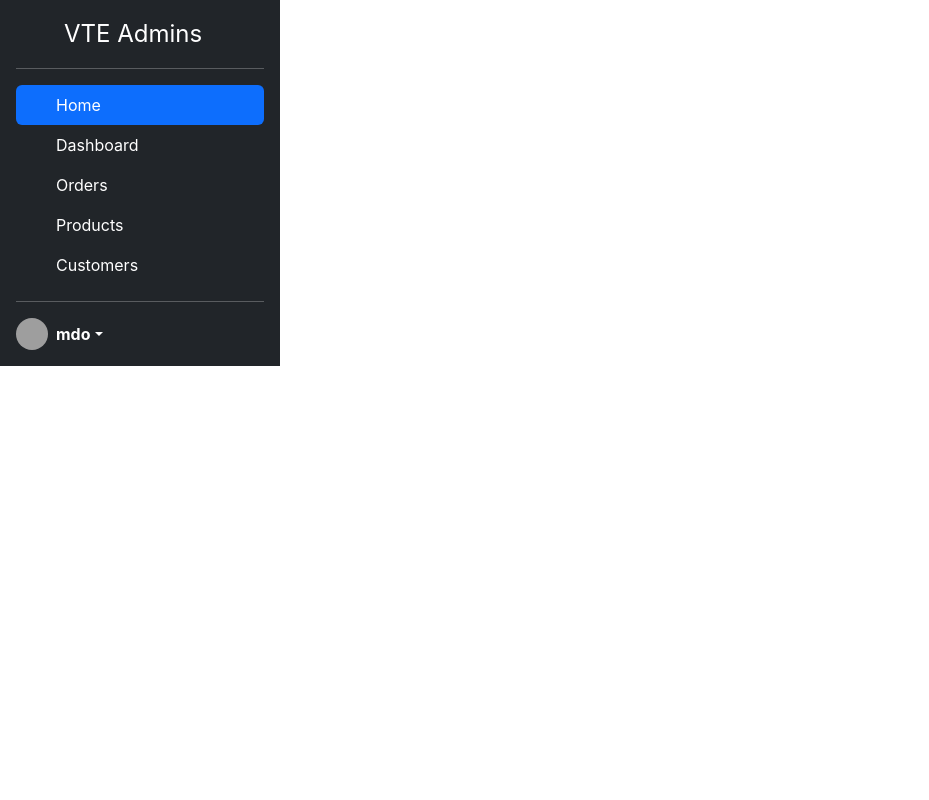
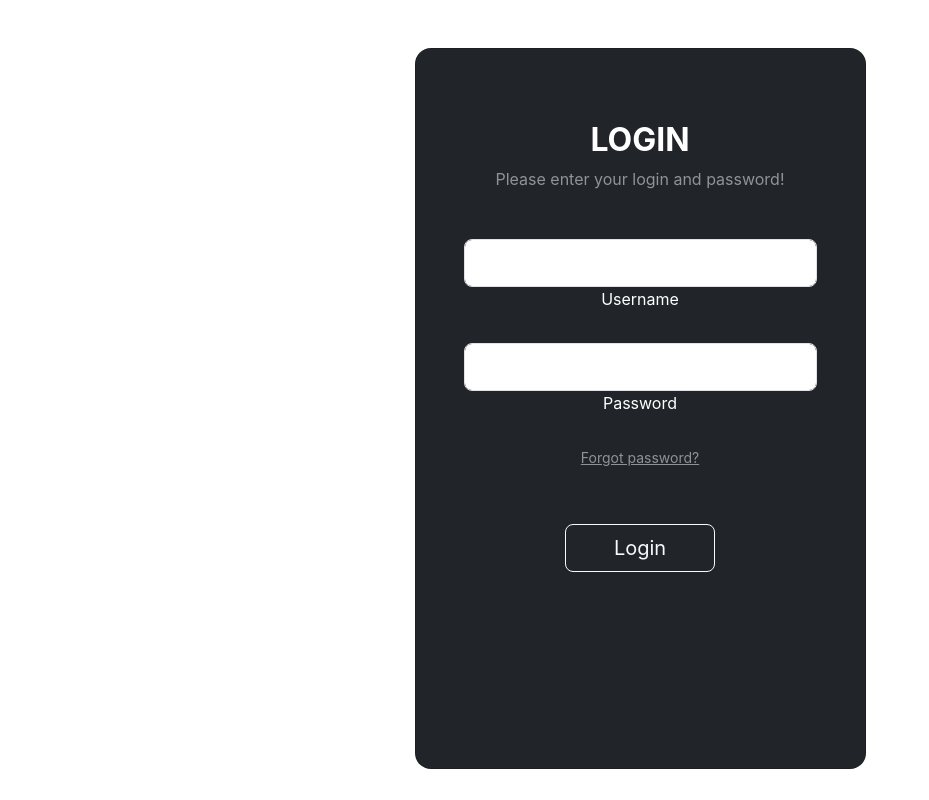
Before and after one commit to fish-afk/Tasked.it, a React (Vite) app in the folder client/: page /freelancer/login in a window 1280 px wide. Shown: the whole page, without its empty margins (0-929 px from the left). Built offline with nearby package versions, Linux system fonts and the light colour scheme; grey boxes are pictures that could not be loaded.

Commit message:
setting up routes

```diff
--- a/client/src/App.tsx
+++ b/client/src/App.tsx
@@ -1,35 +1,30 @@
-import { useState } from 'react'
-import './Styles/App.css'
-import AdminHome from './Pages/Admin/AdminHome';
-import FreelancerHome from './Pages/Freelancer/FreelancerHome';
+import { useState } from "react";
+import { Routes, Route } from "react-router-dom";
+import React from "react";
+
+import AdminHome from "./Pages/Admin/AdminHome";
+import FreelancerHome from "./Pages/Freelancer/FreelancerHome";
+import Index from "./Pages";
+import PrivateRoutes from "./Pages/auth/PrivateRoute";
+import AdminLogin from "./Pages/auth/AdminLogin";
+import FreelancerLogin from "./Pages/auth/FreelancerLogin";
 
 function App() {
-  const [logged, setlogged] = useState<boolean>(true);
-  const [priv, setpriv] = useState<string | null>("admin");
+	return (
+		<React.Fragment>
+			<Routes>
+				<Route path="/" element={<Index />} />
+				<Route path="/admin">
+					<Route path="/admin/login" element={<AdminLogin />} />
+				</Route>
 
-
-  return logged ? (
-		priv == "admin" ? (
-			<AdminHome />
-		) : (
-			<FreelancerHome />
-		)
-	) : (
-		<div className="container my-5">
-			<h1 className="text-center mb-4">Welcome to VTE Tasked.it</h1>
-			<h3 className="text-center mb-4 mt-5">Login as :</h3>
-			<div className="d-flex justify-content-center">
-				<div className="btn-group" role="group">
-					<button type="button" className="btn rounded-2 btn-primary me-1">
-						Admin
-					</button>
-					<button type="button" className="btn rounded-2 btn-primary ms-1">
-						Freelancer
-					</button>
-				</div>
-			</div>
-		</div>
+				<Route path="/freelancer">
+					<Route path="/freelancer/login" element={<FreelancerLogin />} />
+					<Route path="/freelancer/login" element={<FreelancerLogin />} />
+				</Route>
+			</Routes>
+		</React.Fragment>
 	);
 }
 
-export default App
+export default App;
--- a/client/src/Pages/Admin/AdminHome.tsx
+++ b/client/src/Pages/Admin/AdminHome.tsx
@@ -1,8 +1,14 @@
 import React from 'react'
-import Navbar from '../../Components/Navbar'
 
-export default function AdminHome() {
-    return (
-      <Navbar priv='Admins'/>
-  )
+
+type proptypes = {
+  username: string
 }
+
+export default function AdminHome({username}: proptypes) {
+  return (
+		<React.Fragment>
+			Welcome {username}.
+		</React.Fragment>
+	);
+}
--- a/client/src/Pages/Freelancer/FreelancerHome.tsx
+++ b/client/src/Pages/Freelancer/FreelancerHome.tsx
@@ -1,7 +1,13 @@
 import React from 'react'
 
-export default function FreelancerHome() {
+type proptypes = {
+	username: string;
+};
+
+export default function FreelancerHome({username} : proptypes) {
   return (
-    <div>FreelancerHome</div>
+    <React.Fragment>
+      Welcome {username}.
+    </React.Fragment>
   )
 }
--- /dev/null
+++ b/client/src/Pages/auth/AdminLogin.tsx
@@ -0,0 +1,74 @@
+import React from "react";
+
+export default function AdminLogin() {
+	return (
+		<section className="vh-100 gradient-custom">
+			<div className="container py-5 h-100">
+				<div className="row d-flex justify-content-center align-items-center h-100">
+					<div className="col-12 col-md-8 col-lg-6 col-xl-5">
+						<div
+							className="card bg-dark text-white"
+							style={{ borderRadius: "1rem" }}
+						>
+							<div className="card-body p-5 text-center">
+								<div className="mb-md-5 mt-md-4 pb-5">
+									<h2 className="fw-bold mb-2 text-uppercase">Login</h2>
+									<p className="text-white-50 mb-5">
+										Please enter your login and password!
+									</p>
+
+									<div className="form-outline form-white mb-4">
+										<input
+											type="email"
+											id="typeEmailX"
+											className="form-control form-control-lg"
+										/>
+										<label className="form-label" htmlFor="typeEmailX">
+											Username
+										</label>
+									</div>
+
+									<div className="form-outline form-white mb-4">
+										<input
+											type="password"
+											id="typePasswordX"
+											className="form-control form-control-lg"
+										/>
+										<label className="form-label" htmlFor="typePasswordX">
+											Password
+										</label>
+									</div>
+
+									<p className="small mb-5 pb-lg-2">
+										<a className="text-white-50" href="#!">
+											Forgot password?
+										</a>
+									</p>
+
+									<button
+										className="btn btn-outline-light btn-lg px-5"
+										type="submit"
+									>
+										Login
+									</button>
+
+									<div className="d-flex justify-content-center text-center mt-4 pt-1">
+										<a href="#!" className="text-white">
+											<i className="fab fa-facebook-f fa-lg"></i>
+										</a>
+										<a href="#!" className="text-white">
+											<i className="fab fa-twitter fa-lg mx-4 px-2"></i>
+										</a>
+										<a href="#!" className="text-white">
+											<i className="fab fa-google fa-lg"></i>
+										</a>
+									</div>
+								</div>
+							</div>
+						</div>
+					</div>
+				</div>
+			</div>
+		</section>
+	);
+}
--- /dev/null
+++ b/client/src/Pages/auth/FreelancerLogin.tsx
@@ -0,0 +1,74 @@
+import React from 'react'
+
+export default function FreelancerLogin() {
+  return (
+		<section className="vh-100 gradient-custom">
+			<div className="container py-5 h-100">
+				<div className="row d-flex justify-content-center align-items-center h-100">
+					<div className="col-12 col-md-8 col-lg-6 col-xl-5">
+						<div
+							className="card bg-dark text-white"
+							style={{ borderRadius: "1rem" }}
+						>
+							<div className="card-body p-5 text-center">
+								<div className="mb-md-5 mt-md-4 pb-5">
+									<h2 className="fw-bold mb-2 text-uppercase">Login</h2>
+									<p className="text-white-50 mb-5">
+										Please enter your login and password!
+									</p>
+
+									<div className="form-outline form-white mb-4">
+										<input
+											type="email"
+											id="typeEmailX"
+											className="form-control form-control-lg"
+										/>
+										<label className="form-label" htmlFor="typeEmailX">
+											Username
+										</label>
+									</div>
+
+									<div className="form-outline form-white mb-4">
+										<input
+											type="password"
+											id="typePasswordX"
+											className="form-control form-control-lg"
+										/>
+										<label className="form-label" htmlFor="typePasswordX">
+											Password
+										</label>
+									</div>
+
+									<p className="small mb-5 pb-lg-2">
+										<a className="text-white-50" href="#!">
+											Forgot password?
+										</a>
+									</p>
+
+									<button
+										className="btn btn-outline-light btn-lg px-5"
+										type="submit"
+									>
+										Login
+									</button>
+
+									<div className="d-flex justify-content-center text-center mt-4 pt-1">
+										<a href="#!" className="text-white">
+											<i className="fab fa-facebook-f fa-lg"></i>
+										</a>
+										<a href="#!" className="text-white">
+											<i className="fab fa-twitter fa-lg mx-4 px-2"></i>
+										</a>
+										<a href="#!" className="text-white">
+											<i className="fab fa-google fa-lg"></i>
+										</a>
+									</div>
+								</div>
+							</div>
+						</div>
+					</div>
+				</div>
+			</div>
+		</section>
+	);
+}
--- /dev/null
+++ b/client/src/Pages/auth/PrivateRoute.tsx
@@ -0,0 +1,8 @@
+import { Outlet, Navigate } from "react-router-dom";
+
+const PrivateRoutes = ({authed}: {authed: boolean}) => {
+
+	return authed === true ? <Outlet /> : <Navigate to="/" />;
+};
+
+export default PrivateRoutes;
--- /dev/null
+++ b/client/src/Pages/index.tsx
@@ -0,0 +1,25 @@
+import React from "react";
+import { Link } from "react-router-dom";
+
+export default function Index() {
+	return (
+		<div className="container my-5">
+			<h1 className="text-center mb-4">Welcome to VTE Tasked.it</h1>
+			<h3 className="text-center mb-4 mt-5">Login as :</h3>
+			<div className="d-flex justify-content-center">
+				<div className="btn-group" role="group">
+					<Link to="/admin/login" className="btn rounded-2 btn-primary me-1">
+						Admin
+					</Link>
+
+					<Link
+						to={"/freelancer/login"}
+						className="btn rounded-2 btn-primary ms-1"
+					>
+						Freelancer
+					</Link>
+				</div>
+			</div>
+		</div>
+	);
+}
```
Also changed, not shown: client/src/Pages/Admin/AdminLogin.tsx (deleted, +0 -51 lines), client/src/Pages/auth/AdminForgotPass.tsx (added), client/src/Pages/auth/FreelancerForgotPass.tsx (added), client/src/Pages/auth/Logout.tsx (added), 1 other file (tests, documents, lock files or other folders).
